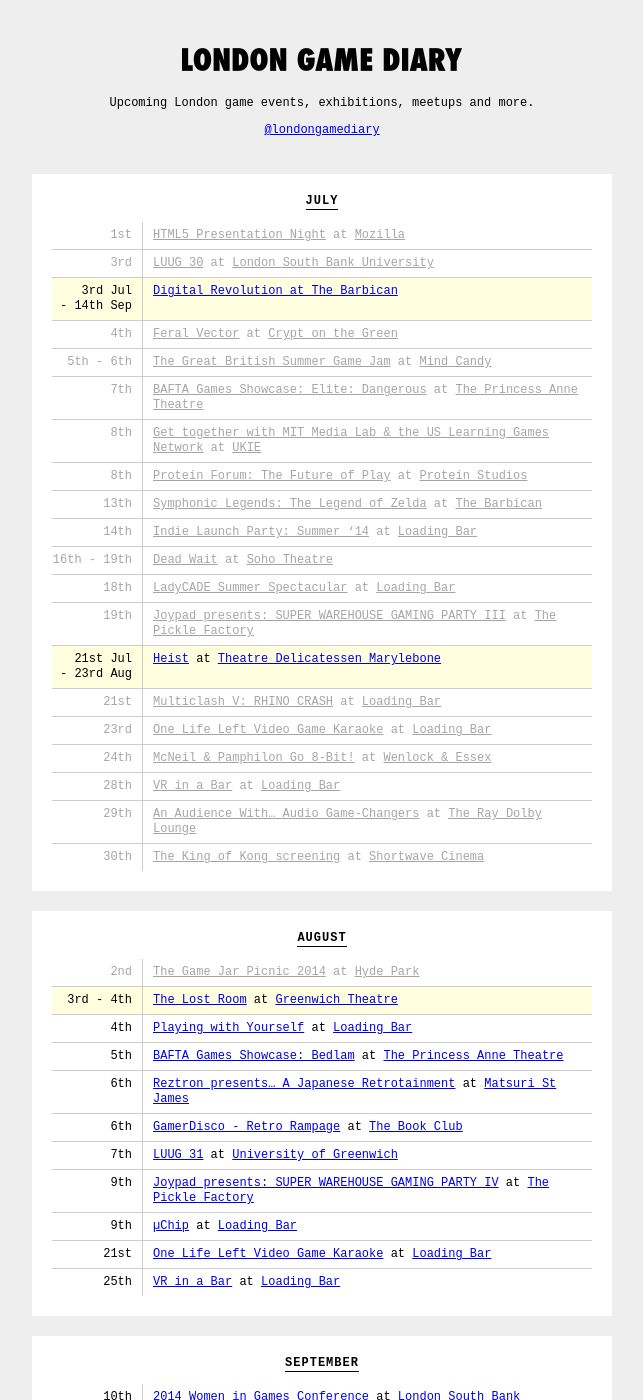
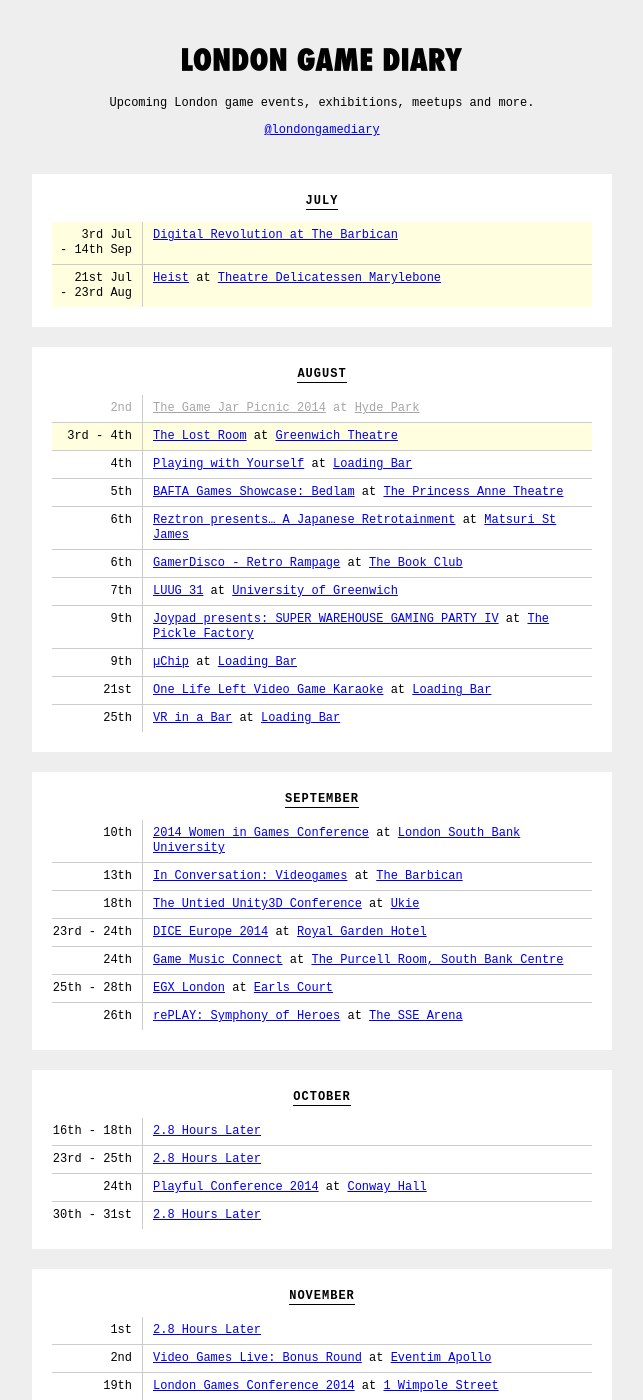
Before and after one commit to thomasmarshall/londongamediary.com, a Jekyll site: the page built from index.html, in a window 1280 px wide and 1400 px high. Shown: the whole window, without its empty margins (318-961 px from the left). Built offline with Jekyll 4.4.1, drawn with Linux system fonts in a browser that asks for light colours; nearby versions of some CDN libraries.

Commit message:
Update events.yml

```diff
--- a/_data/events.yml
+++ b/_data/events.yml
@@ -1,110 +1,15 @@
-# July
-
-- title: "HTML5 Presentation Night"
-  link: "http://www.meetup.com/London-HTML5-Game-Developers/events/188693262/"
-  location: "[Mozilla](https://wiki.mozilla.org/London)"
-  date: 2014-07-01
-
-- title: "LUUG 30"
-  link: "http://www.meetup.com/London-Unity-Usergroup/events/190705382/"
-  location: "[London South Bank University](http://www.lsbu.ac.uk/)"
-  date: 2014-07-03
+# August
 
 - title: "Digital Revolution at The Barbican"
   link: "http://www.barbican.org.uk/digital-revolution"
   starts_at: 2014-07-03
   ends_at: 2014-09-14
 
-- title: "Feral Vector"
-  link: "http://feral-vector.com/"
-  location: "[Crypt on the Green](http://www.cryptonthegreen.com/)"
-  date: 2014-07-04
-
-- title: "The Great British Summer Game Jam"
-  link: "https://www.eventbrite.com/e/the-great-british-summer-game-jam-with-mind-candy-and-autodesk-tickets-11322502911"
-  location: "[Mind Candy](http://mindcandy.com/)"
-  starts_at: 2014-07-05
-  ends_at: 2014-07-06
-
-- title: "BAFTA Games Showcase: Elite: Dangerous"
-  link: "https://bafta.ticketsolve.com/shows/873517394/events?show_id=873517394"
-  location: "[The Princess Anne Theatre](http://www.bafta.org/venue-hire/rooms/the-princess-anne-theatre,1965,BA.html)"
-  date: 2014-07-07
-
-- title: "Get together with MIT Media Lab & the US Learning Games Network"
-  link: "http://www.meetup.com/The-London-Educational-Games-Meetup-Group/events/189973272/"
-  location: "[UKIE](http://ukie.info/)"
-  date: 2014-07-08
-
-- title: "Protein Forum: The Future of Play"
-  link: "http://www.eventbrite.co.uk/e/protein-forum-the-future-of-play-tickets-10940668835"
-  location: "[Protein Studios](http://www.prote.in/en)"
-  date: 2014-07-08
-
-- title: "Symphonic Legends: The Legend of Zelda"
-  link: "http://www.barbican.org.uk/music/event-detail.asp?ID=15746"
-  location: "[The Barbican](http://www.barbican.org.uk/)"
-  date: 2014-07-13
-
-- title: "Indie Launch Party: Summer '14"
-  link: "http://www.meetup.com/London-Indie-Game-Developers/events/192634072/"
-  location: "[Loading Bar](http://twitter.com/drinkrelaxplay)"
-  date: 2014-07-14
-
-- title: "Dead Wait"
-  link: "http://www.blockstop.co.uk/dead-wait.html"
-  location: "[Soho Theatre](http://www.sohotheatre.com/)"
-  starts_at: 2014-07-16
-  ends_at: 2014-07-19
-
-- title: "LadyCADE Summer Spectacular"
-  link: "http://www.ladycade.org/"
-  location: "[Loading Bar](http://twitter.com/drinkrelaxplay)"
-  date: 2014-07-18
-
-- title: "Joypad presents: SUPER WAREHOUSE GAMING PARTY III"
-  link: "http://www.ovalspace.co.uk/events/view/joypad-presents-super-warehouse-gaming-party-iii/"
-  location: "[The Pickle Factory](http://www.ovalspace.co.uk/about/the-venues/pickle-factory/)"
-  date: 2014-07-19
-
 - title: "Heist"
   link: "http://heistlive.com/"
   location: "[Theatre Delicatessen Marylebone](http://danedwardball.wix.com/marylebone-gardens#!about/c2414)"
   starts_at: 2014-07-21
   ends_at: 2014-08-23
-
-- title: "Multiclash V: RHINO CRASH"
-  link: "http://www.meetup.com/London-Indie-Game-Developers/events/195096182/"
-  location: "[Loading Bar](http://twitter.com/drinkrelaxplay)"
-  date: 2014-07-21
-
-- title: "One Life Left Video Game Karaoke"
-  link: "http://www.onelifeleft.com/"
-  location: "[Loading Bar](http://twitter.com/drinkrelaxplay)"
-  date: 2014-07-23
-
-- title: "McNeil & Pamphilon Go 8-Bit!"
-  link: "http://www.go8bit.com/"
-  location: "[Wenlock & Essex](http://www.wenlockandessex.com/)"
-  date: 2014-07-24
-
-- title: "VR in a Bar"
-  link: "http://www.eventbrite.co.uk/e/vr-in-a-bar-tickets-12240083419"
-  location: "[Loading Bar](http://barscenario.co.uk/)"
-  date: 2014-07-28
-
-- title: "An Audience With… Audio Game-Changers"
-  link: "http://www.develop-online.net/news/develop-awards-winners-share-secrets-at-next-audience-with/0195159"
-  location: "[The Ray Dolby Lounge](http://workarea-www.dolby.com/gb/en/professional/service/cinema/ray-dolby-theatre.html)"
-  date: 2014-07-29
-
-- title: "The King of Kong screening"
-  link: "http://documentaryclub.co.uk/kingofkong/"
-  location: "[Shortwave Cinema](http://shortwavecinema.com/Shortwave.dll/Home)"
-  date: 2014-07-30
-
-
-# August
 
 - title: "The Game Jar Picnic 2014"
   link: "https://www.facebook.com/events/1432826166978318/?source=1"
```
